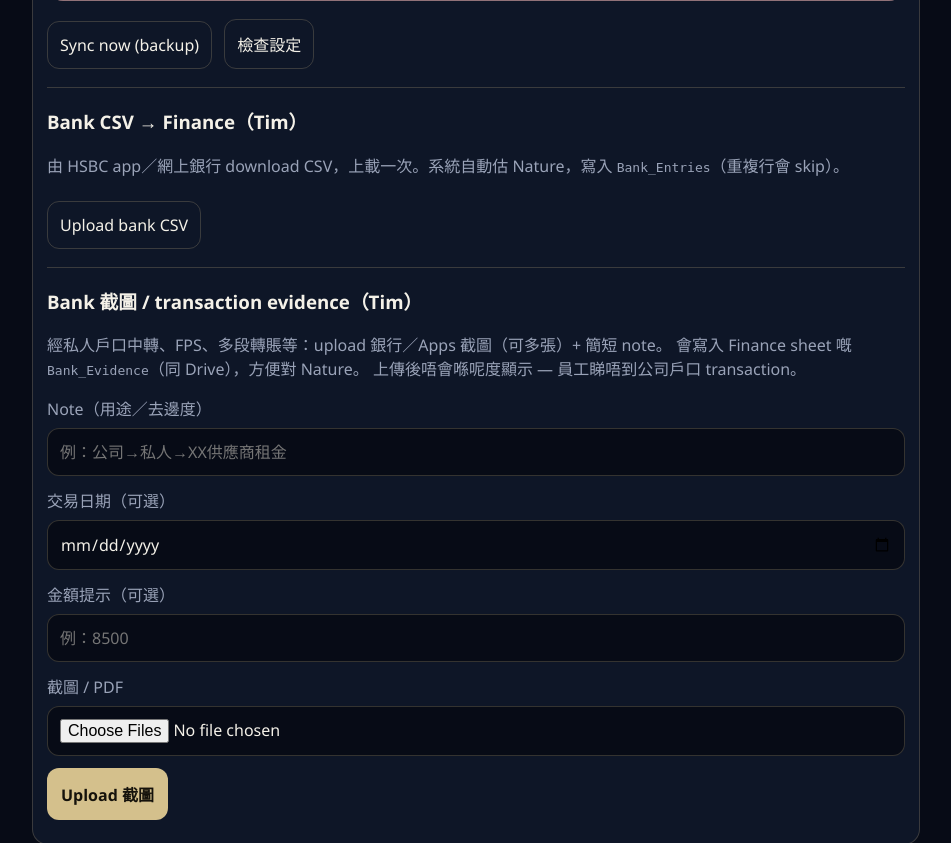
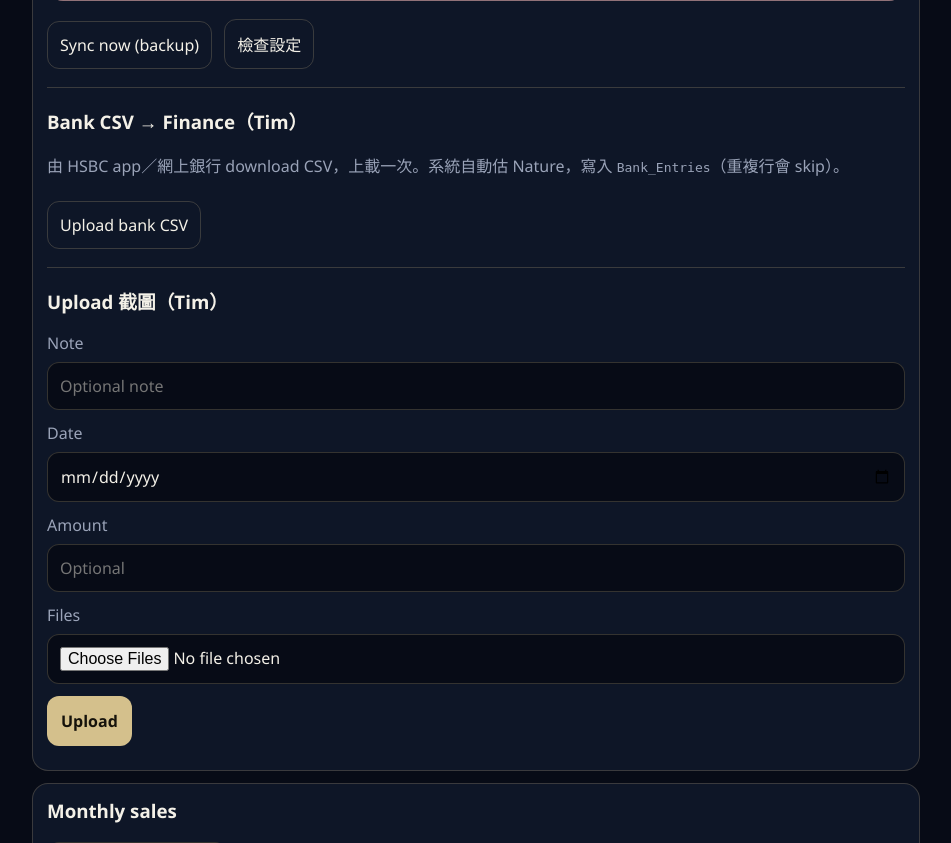
Before and after one commit to timwong1230/tim-team-system, a Python web app: template polar-order/templates/staff_reports.html in a window 1280 px wide. Shown: the part 1742-2585 px from the top of the page, without its empty margins (164-1115 px from the left). Run offline with Jinja, Linux system fonts and the light colour scheme; the template is opened without the code that fills it, so the values that code supplies are empty.

Commit message:
Strip staff-facing copy from Tim screenshot upload (#181)
Keep the upload form minimal so Reports no longer explains private
transfers, Bank_Evidence, or that employees cannot see account data.

Co-authored-by: Cursor Agent <cursoragent@cursor.com>
Co-authored-by: timwong1230 <timwong1230@users.noreply.github.com>

```diff
--- a/polar-order/templates/staff_reports.html
+++ b/polar-order/templates/staff_reports.html
@@ -210,21 +210,16 @@
     <p class="muted" id="bankImportMsg" style="margin-top:10px;margin-bottom:0"></p>
 
     <hr class="claim-sep" />
-    <h3>Bank 截圖 / transaction evidence（Tim）</h3>
-    <p class="muted" style="margin-top:0">
-      經私人戶口中轉、FPS、多段轉賬等：upload 銀行／Apps 截圖（可多張）+ 簡短 note。
-      會寫入 Finance sheet 嘅 <code>Bank_Evidence</code>（同 Drive），方便對 Nature。
-      上傳後唔會喺呢度顯示 — 員工睇唔到公司戶口 transaction。
-    </p>
-    <label class="muted" for="evidenceNote">Note（用途／去邊度）</label>
-    <input class="field" id="evidenceNote" type="text" placeholder="例：公司→私人→XX供應商租金" />
-    <label class="muted" for="evidenceTxnDate">交易日期（可選）</label>
+    <h3>Upload 截圖（Tim）</h3>
+    <label class="muted" for="evidenceNote">Note</label>
+    <input class="field" id="evidenceNote" type="text" placeholder="Optional note" />
+    <label class="muted" for="evidenceTxnDate">Date</label>
     <input class="field" id="evidenceTxnDate" type="date" />
-    <label class="muted" for="evidenceAmount">金額提示（可選）</label>
-    <input class="field" id="evidenceAmount" type="text" placeholder="例：8500" />
-    <label class="muted" for="evidenceFiles">截圖 / PDF</label>
+    <label class="muted" for="evidenceAmount">Amount</label>
+    <input class="field" id="evidenceAmount" type="text" placeholder="Optional" />
+    <label class="muted" for="evidenceFiles">Files</label>
     <input class="field" id="evidenceFiles" type="file" accept="image/*,.pdf,application/pdf" multiple />
-    <button class="primary" type="button" id="evidenceUploadBtn" style="width:auto">Upload 截圖</button>
+    <button class="primary" type="button" id="evidenceUploadBtn" style="width:auto">Upload</button>
     <p class="muted" id="evidenceUploadMsg" style="margin-top:10px;margin-bottom:0"></p>
   </div>
 
@@ -593,13 +588,9 @@
       const res = await fetch('/api/staff/import-bank-evidence', { method: 'POST', body });
       const data = await res.json().catch(() => ({}));
       if (!res.ok) throw new Error(data.detail || 'Upload failed');
-      const sheetBit = data.sheet?.ok
-        ? `Sheet +${data.sheet.added || 0}`
-        : (data.sheet?.error ? `Sheet note: ${data.sheet.error}` : 'Saved locally');
-      const driveBit = (data.drive_errors && data.drive_errors.length)
-        ? ` · Drive: ${data.drive_errors.length} warn`
-        : (data.drive_folder_id ? ' · Drive mirrored' : '');
-      msg.textContent = `Uploaded ${data.uploaded || 0}. ${sheetBit}${driveBit}. Saved privately (not shown here).`;
+      msg.textContent = data.ok === false
+        ? (data.detail || 'Upload failed')
+        : `Uploaded ${data.uploaded || 0}.`;
       input.value = '';
     } catch (err) {
       msg.textContent = err.message || 'Upload failed';
```
Also changed, not shown: tests/test_polar_bank_evidence.py (+4 -3 lines).
